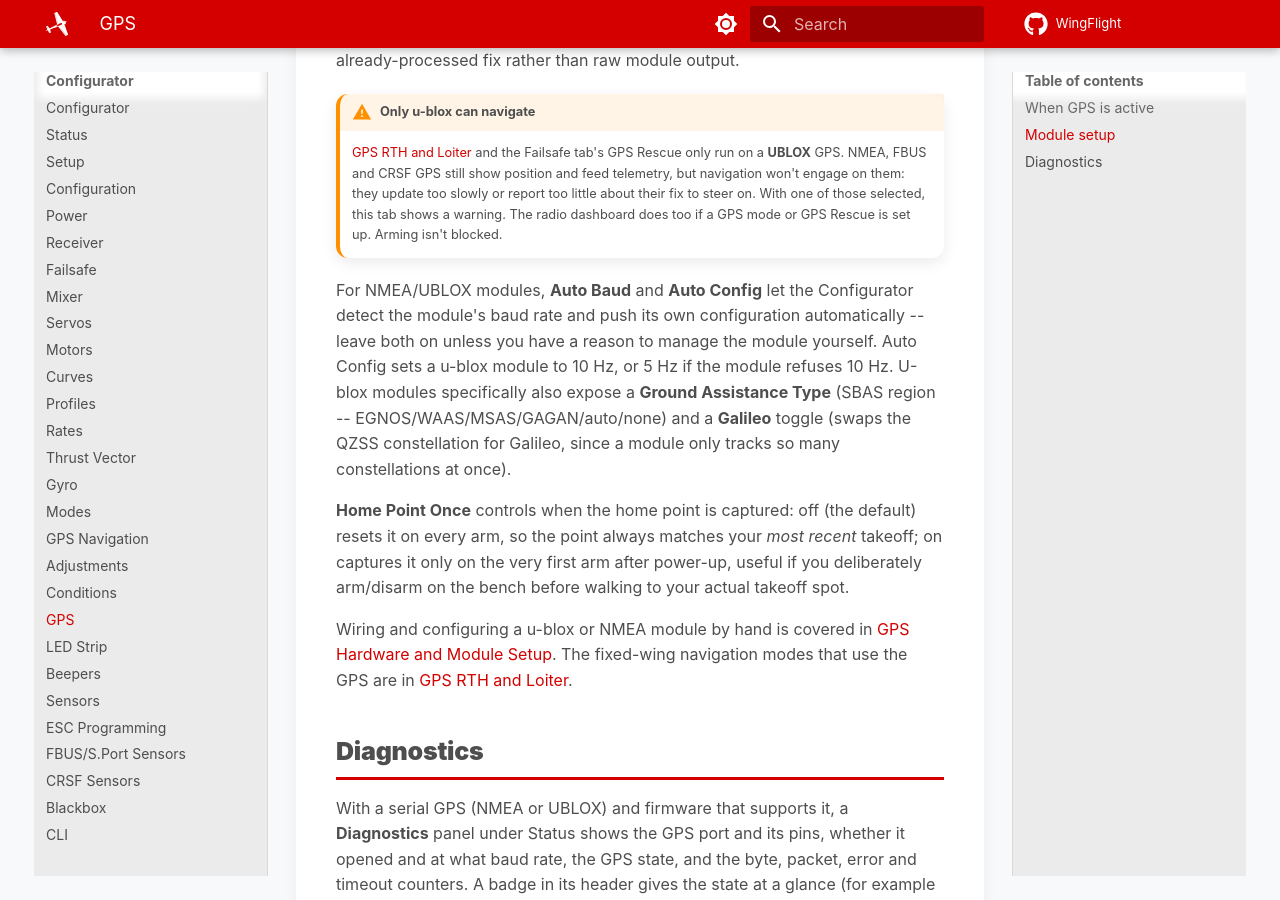
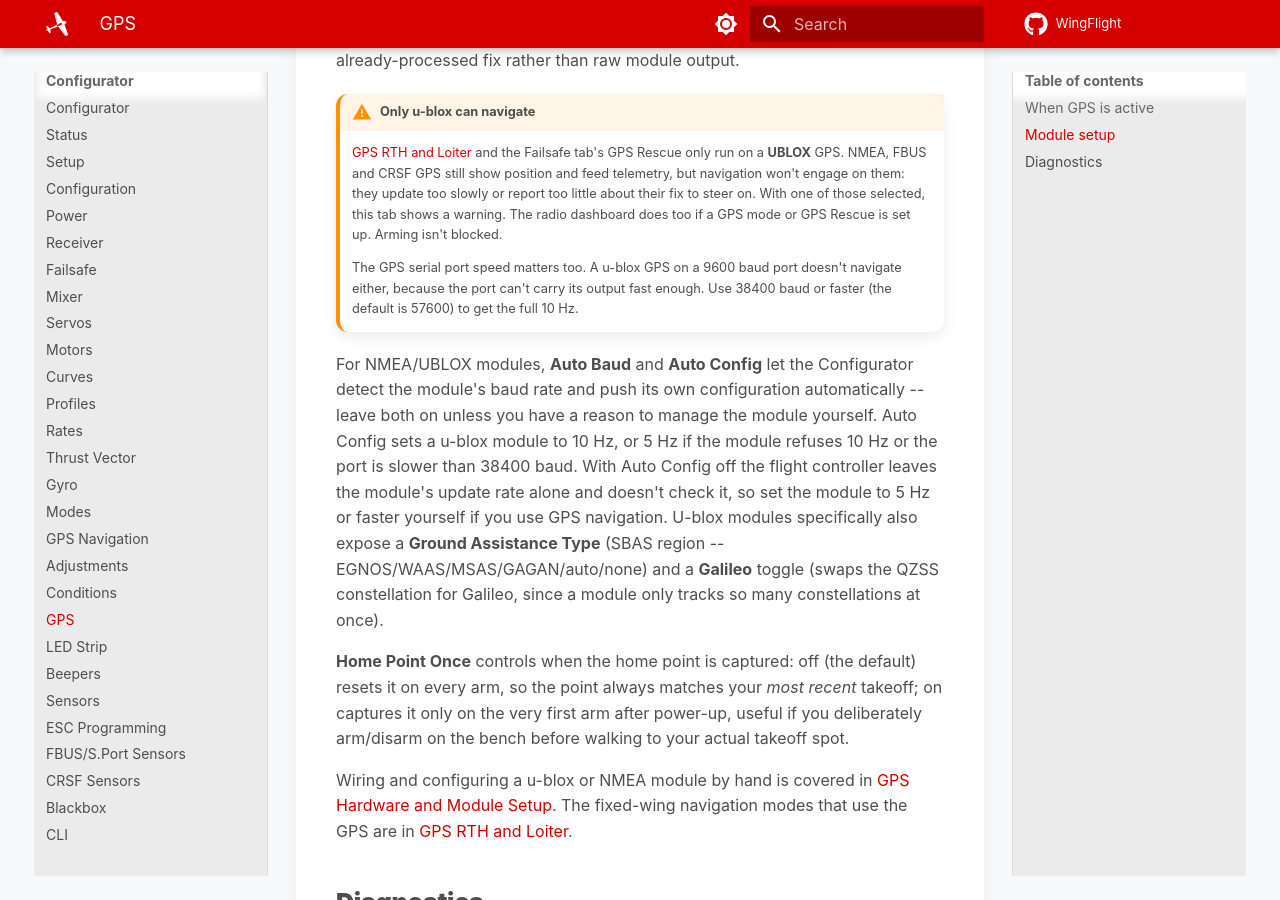
Before and after one commit to WingFlight/wingflight-docs, an MkDocs documentation site: the page built from docs/configurator/tabs/gps.md, in a window 1280 px wide and 900 px high, scrolled down 1077 px. Built offline with MkDocs 1.6.1 and Material for MkDocs 9.7.7, drawn with Linux system fonts in a browser that asks for light colours.

Commit message:
Note the baud limits and auto-config-off caveat for GPS nav
A u-blox GPS runs 10 Hz only at 38400 baud or faster and doesn't navigate
on a 9600 baud port. With Auto Config off the module's rate is not checked.

Co-Authored-By: Claude Fable 5.2 <noreply@anthropic.com>

```diff
--- a/docs/configurator/tabs/gps.md
+++ b/docs/configurator/tabs/gps.md
@@ -42,11 +42,19 @@ raw module output.
     radio dashboard does too if a GPS mode or GPS Rescue is set up. Arming
     isn't blocked.
 
+    The GPS serial port speed matters too. A u-blox GPS on a 9600 baud
+    port doesn't navigate either, because the port can't carry its
+    output fast enough. Use 38400 baud or faster (the default is 57600)
+    to get the full 10 Hz.
+
 For NMEA/UBLOX modules, **Auto Baud** and **Auto Config** let the
 Configurator detect the module's baud rate and push its own configuration
 automatically -- leave both on unless you have a reason to manage the
 module yourself. Auto Config sets a u-blox module to 10 Hz, or 5 Hz if the
-module refuses 10 Hz. U-blox modules specifically also expose a **Ground
+module refuses 10 Hz or the port is slower than 38400 baud. With Auto
+Config off the flight controller leaves the module's update rate alone
+and doesn't check it, so set the module to 5 Hz or faster yourself if you
+use GPS navigation. U-blox modules specifically also expose a **Ground
 Assistance Type** (SBAS region -- EGNOS/WAAS/MSAS/GAGAN/auto/none) and a
 **Galileo** toggle (swaps the QZSS constellation for Galileo, since a
 module only tracks so many constellations at once).
```
Also changed, not shown: docs/contributing/tech/flight-dynamics.md (+2 -2 lines), docs/reference/gps-hardware.md (+2 -0 lines), docs/reference/radio-alerts.md (+1 -1 lines).
